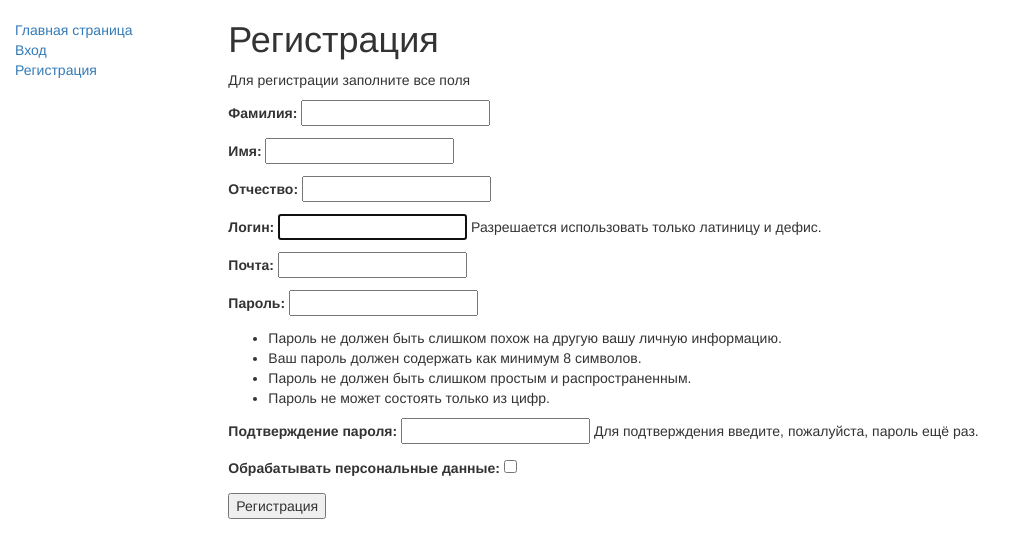
After one commit to 5kywalker724/django-second, a Django app: page /applications/register/ in a window 1280 px wide. The commit adds this page. Shown: the top 558 px of the page, without its empty margins (0-1025 px from the left). Run offline with Django 4.2, Linux system fonts and the light colour scheme; some libraries are stand-ins or nearby versions.

Commit message:
Создание шаблона регистрации

```diff
--- /dev/null
+++ b/design/applications/forms.py
@@ -0,0 +1,11 @@
+from django.contrib.auth.forms import UserCreationForm
+from django import forms
+from .models import AdvUser
+
+
+class RegisterForm(UserCreationForm):
+    is_treatment = forms.BooleanField(required=True, widget=forms.CheckboxInput, label="Обрабатывать персональные данные")
+
+    class Meta:
+        model = AdvUser
+        fields = ('last_name', 'first_name', 'patronymic', 'username', 'email', 'password1', 'password2', 'is_treatment')
--- a/design/applications/models.py
+++ b/design/applications/models.py
@@ -1,6 +1,8 @@
 from django.db import models
 from django.contrib.auth.models import AbstractUser
 from django.contrib.auth.validators import UnicodeUsernameValidator
+from .validators import CustomValidator
+from django.core.validators import MinLengthValidator
 
 
 class AdvUser(AbstractUser):
--- a/design/applications/templates/applications/index.html
+++ b/design/applications/templates/applications/index.html
@@ -15,6 +15,6 @@
     <p>Количество заявок находящихся в работе: 10</p>
     {% else %}
     <h3>Добро пожаловать!</h3>
-    <p>Для продолжения <a href="{% url 'login' %}">войдите</a> или <a href="">зарегистрируйтесь</a></p>
+    <p>Для продолжения <a href="{% url 'login' %}">войдите</a> или <a href="{% url 'register' %}">зарегистрируйтесь</a></p>
     {% endif %}
 {% endblock %}
--- /dev/null
+++ b/design/applications/templates/applications/register.html
@@ -0,0 +1,14 @@
+{% extends "base.html" %}
+
+{% block content %}
+    <h1>Регистрация</h1>
+
+    <p>Для регистрации заполните все поля</p>
+
+    <form method="post">
+        {% csrf_token %}
+        {{ form.as_p }}
+        <input type="submit" value="Регистрация">
+    </form>
+
+{% endblock %}
--- a/design/applications/templates/base.html
+++ b/design/applications/templates/base.html
@@ -26,7 +26,7 @@
                 <li><a href="">Выход</a></li>
               {% else %}
                 <li><a href="{% url 'login' %}">Вход</a></li>
-                <li><a href="">Регистрация</a></li>
+                <li><a href="{% url 'register' %}">Регистрация</a></li>
               {% endif %}
             </ul>
           {% endblock %}
--- a/design/applications/urls.py
+++ b/design/applications/urls.py
@@ -5,4 +5,5 @@ from . import views
 urlpatterns = [
     path('', views.index, name='index'),
     path('', include('django.contrib.auth.urls')),
+    path('register/', views.RegisterView.as_view(), name='register')
 ]
--- a/design/applications/views.py
+++ b/design/applications/views.py
@@ -1,5 +1,14 @@
 from django.shortcuts import render
+from django.urls import reverse_lazy
+from django.views.generic import CreateView
+from .forms import RegisterForm
 
 
 def index(request):
     return render(request, 'applications/index.html')
+
+
+class RegisterView(CreateView):
+    form_class = RegisterForm
+    template_name = 'applications/register.html'
+    success_url = reverse_lazy('login')
```
Also changed, not shown: design/applications/validators.py (added, +12 -0 lines), design/db.sqlite3.
